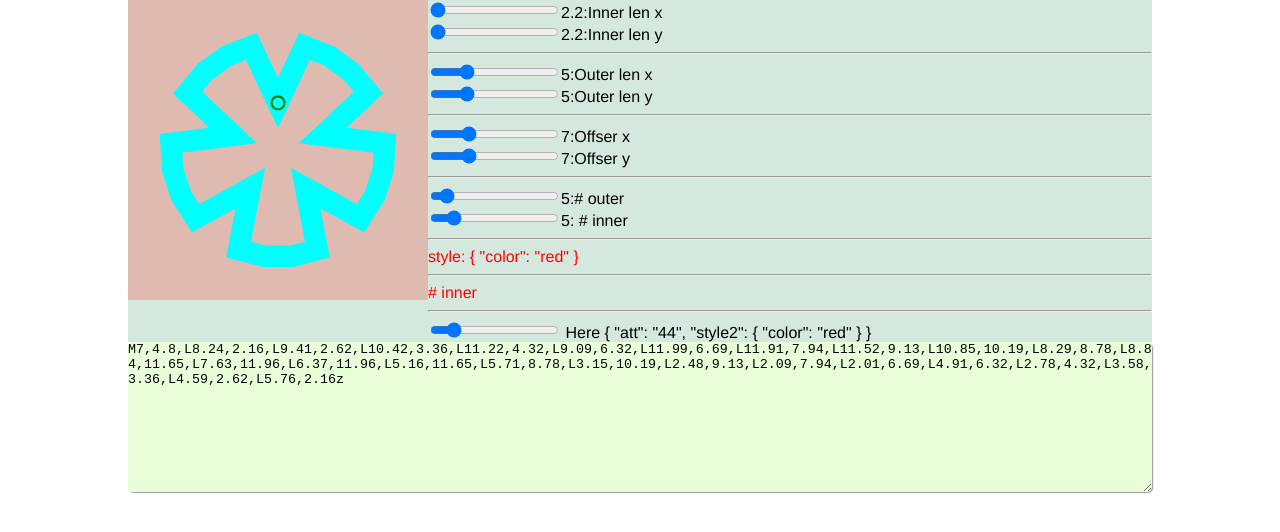
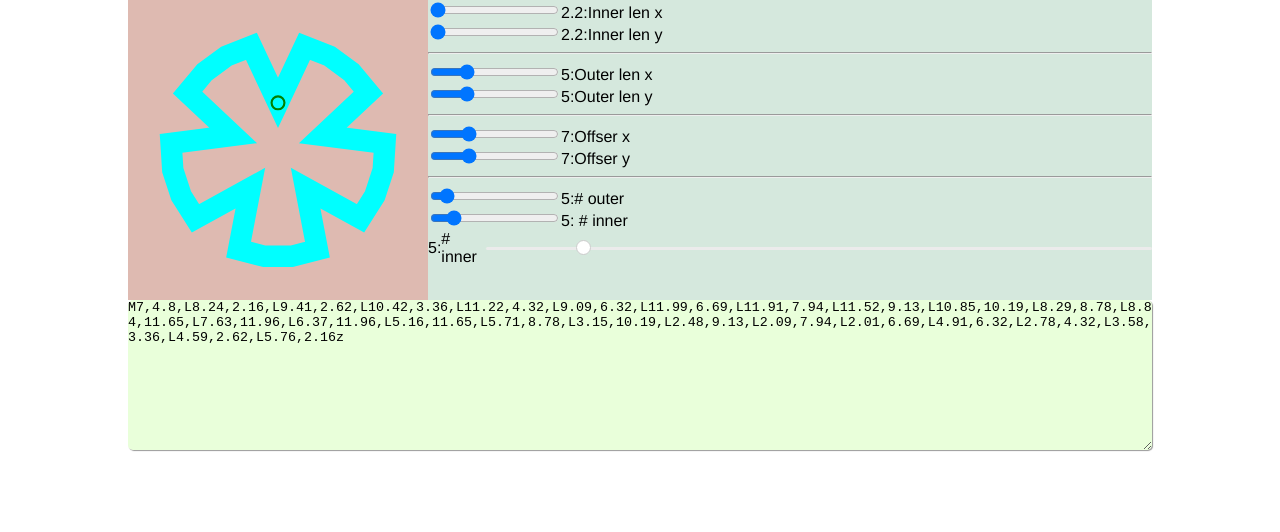
Before and after one commit to maxzz/ngon-gen, a Vue app: page / in a window 1280 px wide. Shown: the top 532 px of the page. Built offline with nearby package versions, Linux system fonts and the light colour scheme.

Commit message:
Added range custom styles from getuikit.com

```diff
--- a/src/App.vue
+++ b/src/App.vue
@@ -20,7 +20,7 @@
                 <div class="input-group"> <label><input type="range" v-model="sp.nOuter" min="2" max="40"><span class="val">{{sp.nOuter}}:</span># outer</label> </div>
                 <div class="input-group"> <label><input type="range" v-model="sp.nInner" min="1" max="30"><span class="val">{{sp.nInner}}:</span> # inner</label> </div>
 
-                <InputRange label="# inner" v-model="sp.nInner" min="1" max="30" att="44" :style2="{color: 'red'}" />
+                <InputRange label="# inner" v-model="sp.nInner" min="1" max="30" att="44" />
             </div>
         </div>
         <div class="output">
--- a/src/components/InputRange.vue
+++ b/src/components/InputRange.vue
@@ -1,22 +1,17 @@
 <template>
     <div>
-        <label :style="$attrs.style2" >
-            <hr/>
-            style: {{$attrs.style2}}
-            <hr />
-            {{label}}
-            <hr />
+        <label>
+            <div>{{value}}:</div>
+            <div>{{label}}</div>
             <input
+                class="uk-range"
                 type="range"
-                :min="min"
-                :max="max"
                 v-bind="$attrs"
                 v-bind:value="value"
                 v-on:input="$emit('input', $event.target.value)"
             />
         </label>
-        {{printText()}}
-        {{$attrs}}
+        <!-- {{printText()}} -->
     </div>
 </template>
 
@@ -25,7 +20,7 @@ import Vue from "vue";
 
 export default Vue.extend({
     inheritAttrs: false,
-    props: ["label", "value", 'min', 'max'],
+    props: ["label", "value"],
     methods: {
         printText() {
             console.log('here');
@@ -36,4 +31,113 @@ export default Vue.extend({
 </script>
 
 <style scoped>
+label {
+    display: flex;
+    align-items: center;
+}
+
+.uk-range {
+    box-sizing: border-box;
+    margin: 0;
+    vertical-align: middle;
+    max-width: 100%;
+    width: 100%;
+    -webkit-appearance: none;
+    background: transparent;
+    padding: 0
+}
+
+.uk-range:focus {
+    outline: none
+}
+
+.uk-range::-moz-focus-outer {
+    border: none
+}
+
+.uk-range::-ms-track {
+    height: 15px;
+    background: transparent;
+    border-color: transparent;
+    color: transparent
+}
+
+.uk-range:not(:disabled)::-webkit-slider-thumb {
+    cursor: pointer
+}
+
+.uk-range:not(:disabled)::-moz-range-thumb {
+    cursor: pointer
+}
+
+.uk-range:not(:disabled)::-ms-thumb {
+    cursor: pointer
+}
+
+.uk-range::-webkit-slider-thumb {
+    -webkit-appearance: none;
+    margin-top: -7px;
+    height: 15px;
+    width: 15px;
+    border-radius: 500px;
+    background: #fff;
+    border: 1px solid #ccc
+}
+
+.uk-range::-moz-range-thumb {
+    border: none;
+    height: 15px;
+    width: 15px;
+    border-radius: 500px;
+    background: #fff;
+    border: 1px solid #ccc
+}
+
+.uk-range::-ms-thumb {
+    margin-top: 0
+}
+
+.uk-range::-ms-thumb {
+    border: none;
+    height: 15px;
+    width: 15px;
+    border-radius: 500px;
+    background: #fff;
+    border: 1px solid #ccc
+}
+
+.uk-range::-ms-tooltip {
+    display: none
+}
+
+.uk-range::-webkit-slider-runnable-track {
+    height: 3px;
+    background: #ebebeb;
+    border-radius: 500px
+}
+
+.uk-range:focus::-webkit-slider-runnable-track,.uk-range:active::-webkit-slider-runnable-track {
+    background: #d2d2d2
+}
+
+.uk-range::-moz-range-track {
+    height: 3px;
+    background: #ebebeb;
+    border-radius: 500px
+}
+
+.uk-range:focus::-moz-range-track {
+    background: #d2d2d2
+}
+
+.uk-range::-ms-fill-lower,.uk-range::-ms-fill-upper {
+    height: 3px;
+    background: #ebebeb;
+    border-radius: 500px
+}
+
+.uk-range:focus::-ms-fill-lower,.uk-range:focus::-ms-fill-upper {
+    background: #d2d2d2
+}
+
 </style>
```
